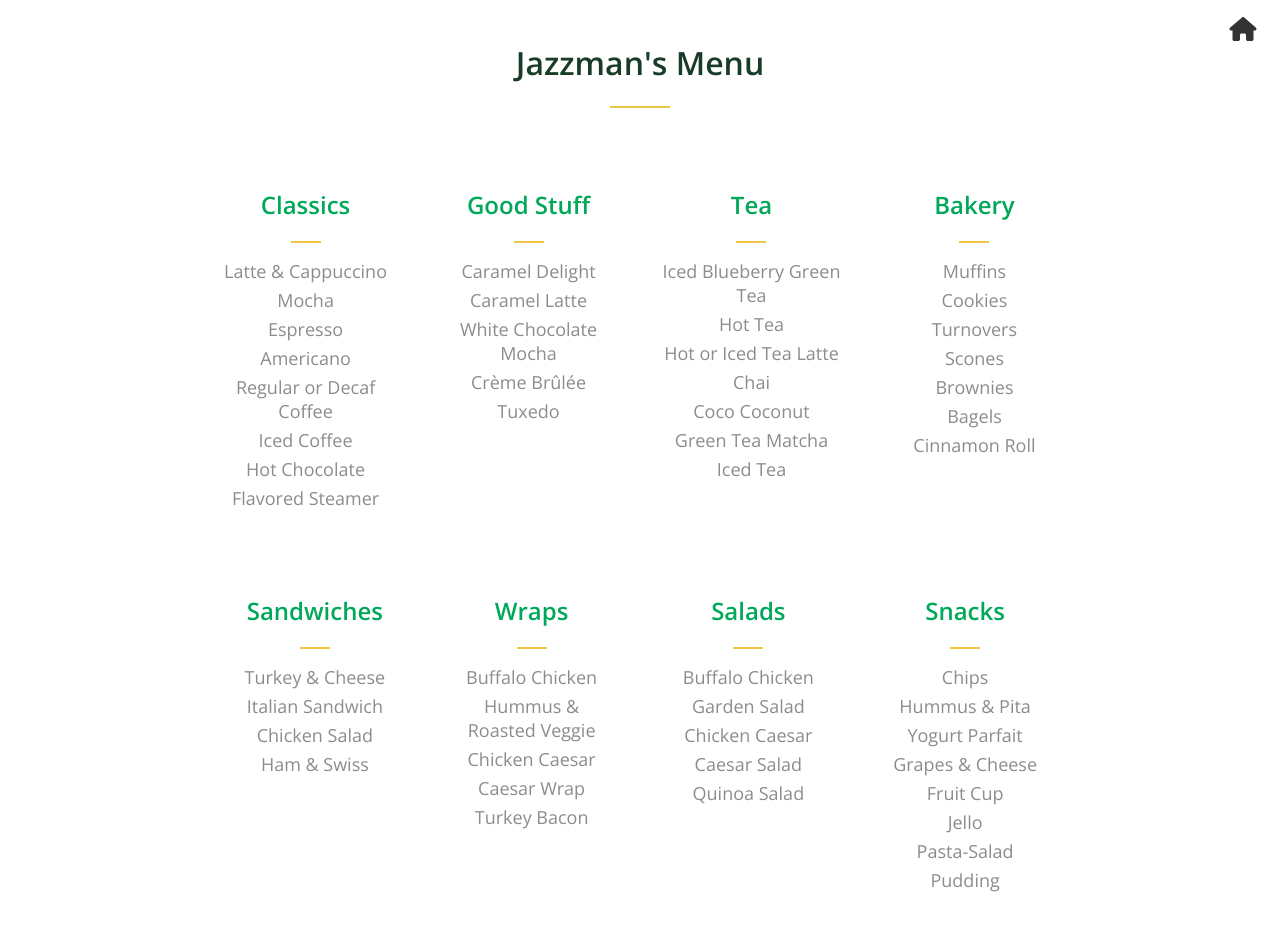
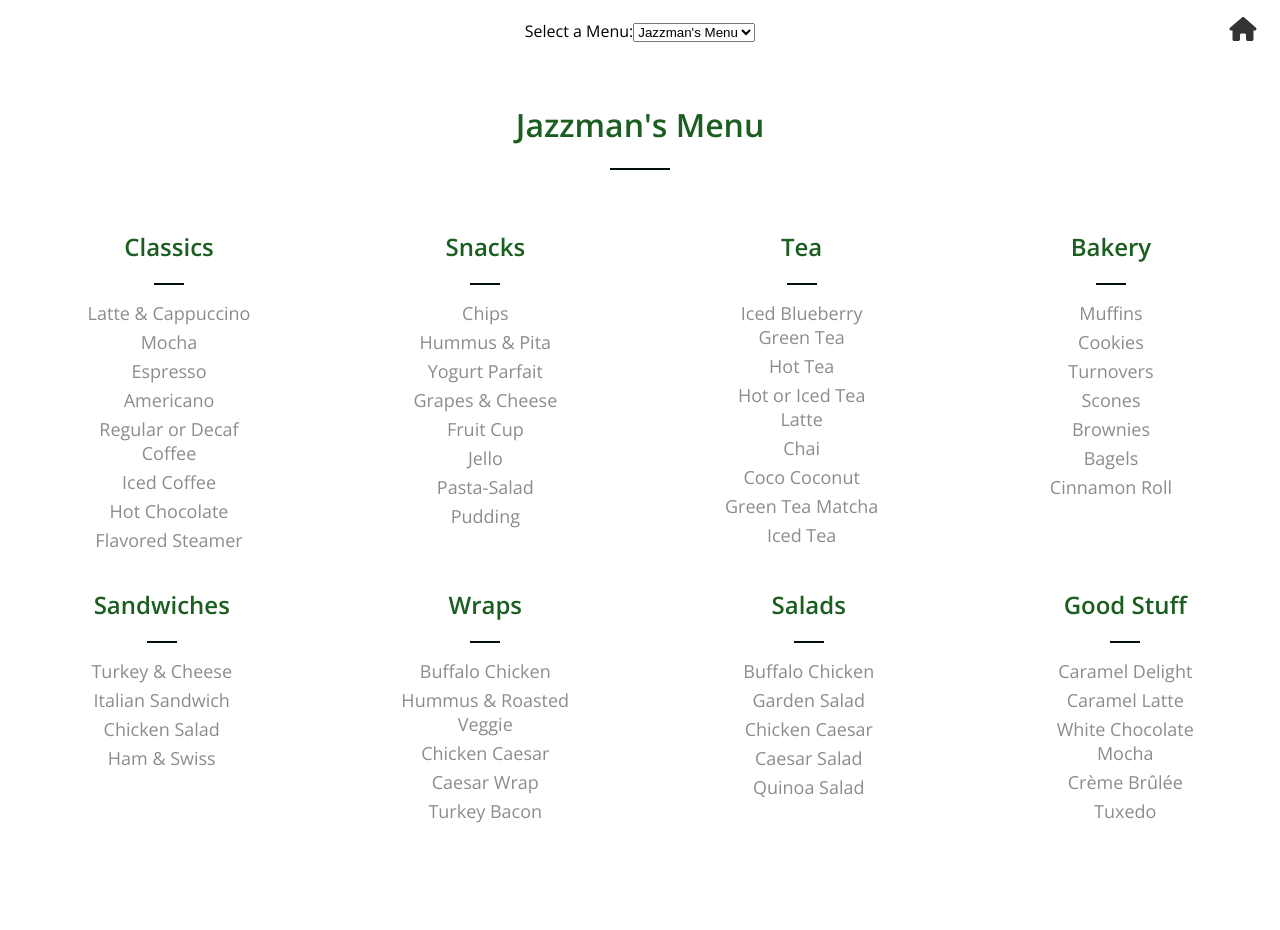
Before and after one commit to stevenson-space/shs, a Vue app: page /jazzmanMenu in a window 1280 px wide. Shown: the top 930 px of the page. After the commit the page ends 902 px from the top, so only its background shows below. Built offline with nearby package versions, Linux system fonts and the light colour scheme.

Commit message:
Pwc Menu added, dropdown, color changes
added pwc menu, will add milkshake place later as well. Added dropdown to select between menus. changed colors to match what theme is chosen

```diff
--- a/src/views/JazzmanMenu/JazzmanMenu.vue
+++ b/src/views/JazzmanMenu/JazzmanMenu.vue
@@ -1,13 +1,135 @@
 <template>
     <div>
-    <plain-header title="Links" />
+        <plain-header title="Menus" />
+        <div class="menu-dropdown">
+            <label for="menu-select">Select a Menu:</label>
+            <select id="menu-select" v-model="selectedMenu">
+                <option value="jazzmans">Jazzman's Menu</option>
+                <option value="pwc-cafe">PWC Cafe Menu</option>
+            </select>
+        </div>
         <div class="menu-board">
-        <header class="menu-header">
+            <header class="menu-header" v-if="selectedMenu === 'jazzmans'">
                 <h1 class="menu-title">Jazzman's Menu</h1>
                 <div class="green-line"></div>
             </header>
+            <header class="menu-header" v-if="selectedMenu === 'pwc-cafe'">
+                <h1 class="menu-title">PWC Menu</h1>
+                <div class="green-line"></div>
+            </header>
 
-        <div class="menu-row">
+            <div class="menu-row" v-if="selectedMenu === 'pwc-cafe'">
+                <section class="menu-categoryFour">
+                    <h2 class="category-title">Açaí Bowl</h2>
+                    <div class="small-green-line"></div>
+                    <ul>
+                        <li>Acai Sorbet</li>
+                        <li>Granola</li>
+                        <li>Chia Seeds</li>
+                        <li>Honey</li>
+                        <li>Blueberries</li>
+                        <li>Blackberries</li>
+                        <li>Strawberries</li>
+                        <li>Mango</li>
+                        <li>Kiwi</li>
+                    </ul>
+                </section>
+
+                <section class="menu-categoryFour">
+                    <h2 class="category-title">Drinks</h2>
+                    <div class="small-green-line"></div>
+                    <ul>
+                        <li>Black Milk</li>
+                        <li>Matcha Milk</li>
+                        <li>Chia Milk</li>
+                        <li>Taro Milk</li>
+                        <li>Strawberry</li>
+                        <li>Mango</li>
+                        <li>Dragon Fruit</li>
+                        <li>Green Machine</li>
+                        <li>Forever Berry</li>
+                    </ul>
+                </section>
+
+
+
+                <section class="menu-categoryFour">
+                    <h2 class="category-title">Salad</h2>
+                    <div class="small-green-line"></div>
+                    <ul>
+                        <li>Chicken Salad</li>
+                        <li>Hearts of Palm</li>
+                        <li>Tuna Salad</li>
+                        <li>Egg Salad</li>
+                        <li>Sweet Potato</li>
+                        <li>Custom Salad</li>
+                    </ul>
+                </section>
+
+                <section class="menu-categoryFour">
+                    <h2 class="category-title">To Go</h2>
+                    <div class="small-green-line"></div>
+                    <ul>
+                        <li>Antipasto Box</li>
+                        <li>Pinwheel Box</li>
+                        <li>Protein Box</li>
+                        <li>Cottage Cheese Box</li>
+                        <li>Crudite Cup</li>
+                        <li>Mixed Fruit Cup</li>
+                        <li>Fruit Yogurt</li>
+                    </ul>
+                </section>
+            </div>
+
+            <div class="menu-row" v-if="selectedMenu === 'pwc-cafe'">
+                <section class="menu-categoryThree">
+                    <h2 class="category-title">Tea/Coffee</h2>
+                    <div class="small-green-line"></div>
+                    <ul>
+                        <li>Coffee</li>
+                        <li>Latte Hot</li>
+                        <li>Latte Iced</li>
+                        <li>Latte Iced Caramel</li>
+                        <li>Mocha White Chocolate </li>
+                        <li>Mocha Hot</li>
+                        <li>Mocha Iced</li>
+                        <li>Monin Tea</li>
+                        <li>Americano</li>
+                        <li>Cappucino</li>
+                        <li>Hot Chocolate</li>
+                    </ul>
+                </section>
+
+                <section class="menu-categoryThree">
+                    <h2 class="category-title">Wraps</h2>
+                    <div class="small-green-line"></div>
+                    <ul>
+                        <li>Power Wrap</li>
+                        <li>Thai Wrap</li>
+                        <li>Veggie Vitality Wrap</li>
+                    </ul>
+                </section>
+
+                <section class="menu-categoryThree">
+                    <h2 class="category-title">Pastries</h2>
+                    <div class="small-green-line"></div>
+                    <ul>
+                        <li>Caprese Puff Pastry</li>
+                        <li>Ham & Cheese Puff Pastry With Asparagus</li>
+                    </ul>
+                </section>
+
+                <section class="menu-categoryThree">
+                    <h2 class="category-title">Oats</h2>
+                    <div class="small-green-line"></div>
+                    <ul>
+                        <li>Autumn Harvest</li>
+                        <li>Strawberry Cheesecake</li>
+                        <li>Mango Chia</li>
+                    </ul>
+                </section>
+            </div>
+            <div class="menu-row" v-if="selectedMenu === 'jazzmans'">
                 <section class="menu-category">
                     <h2 class="category-title">Classics</h2>
                     <div class="small-green-line"></div>
@@ -23,15 +145,18 @@
                     </ul>
                 </section>
 
-            <section class="menu-category">
-                <h2 class="category-title">Good Stuff</h2>
+                <section class="menu-categoryTwo">
+                    <h2 class="category-title">Snacks</h2>
                     <div class="small-green-line"></div>
                     <ul>
-                    <li>Caramel Delight</li>
-                    <li>Caramel Latte</li>
-                    <li>White Chocolate Mocha</li>
-                    <li>Crème Brûlée</li>
-                    <li>Tuxedo</li>
+                        <li>Chips</li>
+                        <li>Hummus & Pita</li>
+                        <li>Yogurt Parfait</li>
+                        <li>Grapes & Cheese</li>
+                        <li>Fruit Cup</li>
+                        <li>Jello</li>
+                        <li>Pasta-Salad</li>
+                        <li>Pudding</li>
                     </ul>
                 </section>
 
@@ -42,11 +167,11 @@
                         <li>Iced Blueberry Green Tea</li>
                         <li>Hot Tea</li>
                         <li>Hot or Iced Tea Latte</li>
-                    <ul>
+
                         <li>Chai</li>
                         <li>Coco Coconut</li>
                         <li>Green Tea Matcha</li>
-                    </ul>
+
                         <li>Iced Tea</li>
                     </ul>
                 </section>
@@ -66,7 +191,7 @@
                 </section>
             </div>
 
-        <div class="menu-row">
+            <div class="menu-row" v-if="selectedMenu === 'jazzmans'">
                 <section class="menu-categoryTwo">
                     <h2 class="category-title">Sandwiches</h2>
                     <div class="small-green-line"></div>
@@ -102,22 +227,22 @@
                     </ul>
                 </section>
 
-            <section class="menu-categoryTwo">
-                <h2 class="category-title">Snacks</h2>
+                <section class="menu-category">
+                    <h2 class="category-title">Good Stuff</h2>
                     <div class="small-green-line"></div>
                     <ul>
-                    <li>Chips</li>
-                    <li>Hummus & Pita</li>
-                    <li>Yogurt Parfait</li>
-                    <li>Grapes & Cheese</li>
-                    <li>Fruit Cup</li>
-                    <li>Jello</li>
-                    <li>Pasta-Salad</li>
-                    <li>Pudding</li>
+                        <li>Caramel Delight</li>
+                        <li>Caramel Latte</li>
+                        <li>White Chocolate Mocha</li>
+                        <li>Crème Brûlée</li>
+                        <li>Tuxedo</li>
                     </ul>
                 </section>
+
             </div>
+
         </div>
+
     </div>
 </template>
 
@@ -127,11 +252,26 @@
         components: {
             PlainHeader,
         },
+        data() {
+            return {
+                selectedMenu: 'jazzmans', // Default selection
+            };
+        },
     };
 </script>
 
 <style lang="sass">
 @import 'src/styles/style.sass'
+
+.menu-dropdown
+    text-align: center
+    margin: 20px 0
+
+.menu-select
+    padding: 5px 10px
+    border: 1px solid #ccc
+    border-radius: 4px
+    font-size: 16px
 
 
 
@@ -179,13 +319,13 @@
 .green-line
     width: 60px
     height: 2px
-    background-color: #eec643 /* Phthalo green */
+    background-color: #040f0f /* Phthalo green */
     margin: 10px auto
 
 .small-green-line
     width: 30px
     height: 2px
-    background-color: #eec643 /* Phthalo green */
+    background-color: #040f0f /* Phthalo green */
     margin: 10px auto
 
 .menu-row
@@ -193,18 +333,32 @@
     justify-content: center
 
 .menu-category
-    margin: 20px
+    margin-right: 70px
+    margin-left: 70px
     text-align: center
     flex: 1
 
 .menu-categoryTwo
-    margin: 28px
+    margin-right: 77px
+    margin-left: 77px
+    text-align: center
+    flex: 1
+
+.menu-categoryThree
+    margin-right: 17px
+    margin-left: 30px
+    text-align: center
+    flex: 1
+
+.menu-categoryFour
+    margin-right: 70px
+    margin-left: 70px
     text-align: center
     flex: 1
 
 .category-title
     font-size: 24px
-    color: #00a859 /* Silver sand */
+    color: var(--color) /* Silver sand */
 
 .menu-category ul
     list-style-type: none
@@ -224,7 +378,26 @@
     font-size: 18px
     color: #8c8c8c /* Dark gray text color */
 
+.menu-categoryThree ul
+    list-style-type: none
+    padding-left: 0
+
+.menu-categoryThree li
+    margin: 5px 0
+    font-size: 18px
+    color: #8c8c8c /* Dark gray text color */
+
+.menu-categoryFour ul
+    list-style-type: none
+    padding-left: 0
+
+.menu-categoryFour li
+    margin: 5px 0
+    font-size: 18px
+    color: #8c8c8c /* Dark gray text color */
+
+
 .menu-title
     font-size: 32px
-    color: #183c28 /* Phthalo green */
+    color: var(--color) /* Phthalo green */
 </style>
```
Lines whose indentation alone changed are shown as unchanged.
